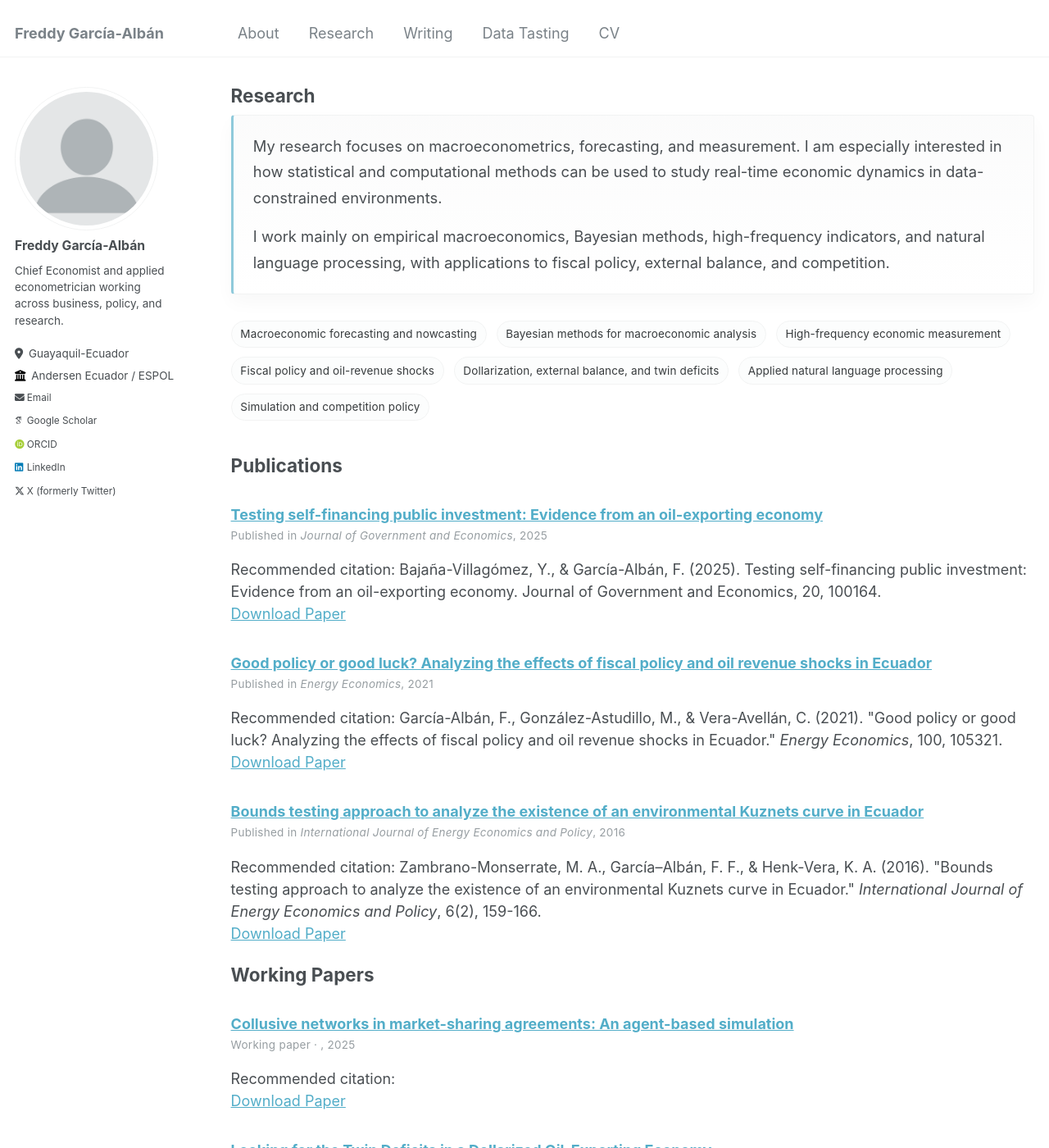
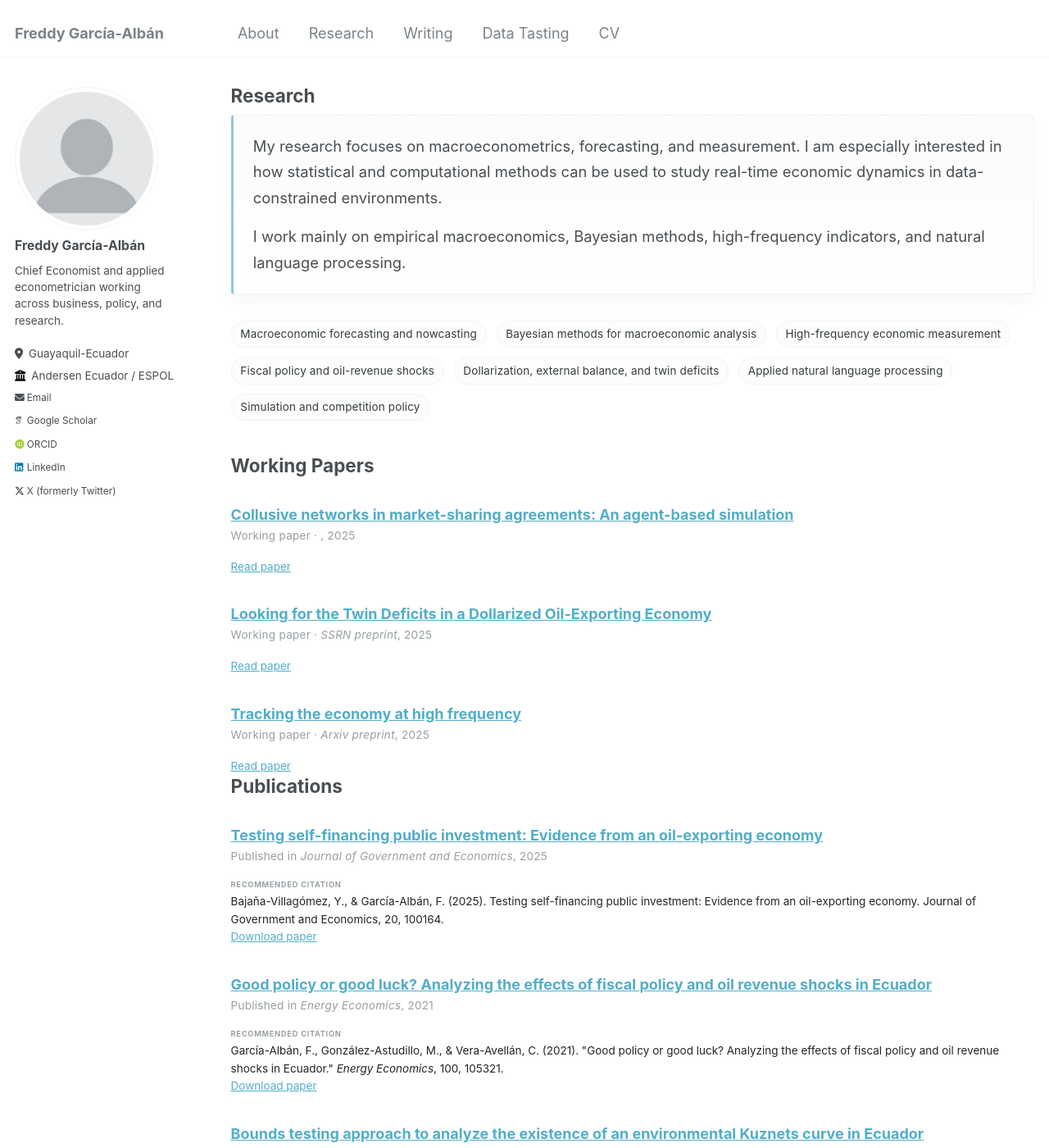
Before and after one commit to EnexFG/EnexFG.github.io, a Jekyll site: the page built from _pages/research.md, in a window 1280 px wide and 1400 px high. Shown: the whole window at 82% size. Built offline with Jekyll 4.4.1, drawn with Linux system fonts in a browser that asks for light colours; some web fonts are replaced; some of the changed text lies outside the part shown.

Commit message:
Style publication links & show working papers
Adjust publication display and styling: update archive and single templates to treat items in the publications collection with publication_status 'working-paper' as working papers (show "Read paper" link and simpler link output), and standardize citation/link markup with new .publication-note and .publication-links classes. Swap the order on the research page to list working papers before published publications and simplify the research intro text. Add SCSS for .publication-note, .publication-links and .publication-note__label to style citations and links.

```diff
--- a/_includes/archive-single.html
+++ b/_includes/archive-single.html
@@ -58,18 +58,26 @@
     <p class="archive__item-excerpt" itemprop="description"><p>{{ post.excerpt | markdownify | remove: '<p>' | remove: '</p>' }}<strong><a href="{{ base_path }}{{ post.url }}" rel="permalink"> Read more</a></strong></p></p>
     {% endif %}
 
-    {% if post.citation and post.paperurl and post.slidesurl %}
-      <p>Recommended citation: {{ post.citation }}<br /><a href="{{ post.paperurl }}">Download Paper</a> | <a href="{{ post.slidesurl }}">Download Slides</a></p>
+    {% if post.collection == 'publications' and post.publication_status == 'working-paper' %}
+      {% if post.paperurl and post.slidesurl %}
+        <p class="publication-links"><a href="{{ post.paperurl }}">Read paper</a> | <a href="{{ post.slidesurl }}">Download slides</a></p>
+      {% elsif post.paperurl %}
+        <p class="publication-links"><a href="{{ post.paperurl }}">Read paper</a></p>
+      {% elsif post.slidesurl %}
+        <p class="publication-links"><a href="{{ post.slidesurl }}">Download slides</a></p>
+      {% endif %}
+    {% elsif post.citation and post.paperurl and post.slidesurl %}
+      <p class="publication-note"><span class="publication-note__label">Recommended citation</span>{{ post.citation }}<br /><a href="{{ post.paperurl }}">Download paper</a> | <a href="{{ post.slidesurl }}">Download slides</a></p>
     {% elsif post.citation and post.paperurl %}
-      <p>Recommended citation: {{ post.citation }}<br /><a href="{{ post.paperurl }}">Download Paper</a></p>
+      <p class="publication-note"><span class="publication-note__label">Recommended citation</span>{{ post.citation }}<br /><a href="{{ post.paperurl }}">Download paper</a></p>
     {% elsif post.citation and post.slidesurl %}
-      <p>Recommended citation: {{ post.citation }}<br /><a href="{{ post.slidesurl }}">Download Slides</a></p>
+      <p class="publication-note"><span class="publication-note__label">Recommended citation</span>{{ post.citation }}<br /><a href="{{ post.slidesurl }}">Download slides</a></p>
     {% elsif post.citation %}
-      <p>Recommended citation: {{ post.citation }}</p>
+      <p class="publication-note"><span class="publication-note__label">Recommended citation</span>{{ post.citation }}</p>
     {% elsif post.paperurl %}
-      <p><a href=" {{ post.paperurl }} ">Download Paper</a></p>
+      <p class="publication-links"><a href="{{ post.paperurl }}">Download paper</a></p>
     {% elsif post.slidesurl %}
-      <p>Download <a href="{{ post.slidesurl }}">Download Slides</a></p></p>
+      <p class="publication-links"><a href="{{ post.slidesurl }}">Download slides</a></p>
     {% endif %}
 
   </article>
--- a/_pages/research.md
+++ b/_pages/research.md
@@ -13,7 +13,7 @@ author_profile: true
 <div class="research-page">
   <div class="research-page__lead">
     <p>My research focuses on macroeconometrics, forecasting, and measurement. I am especially interested in how statistical and computational methods can be used to study real-time economic dynamics in data-constrained environments.</p>
-    <p>I work mainly on empirical macroeconomics, Bayesian methods, high-frequency indicators, and natural language processing, with applications to fiscal policy, external balance, and competition.</p>
+    <p>I work mainly on empirical macroeconomics, Bayesian methods, high-frequency indicators, and natural language processing.</p>
   </div>
 
   <ul class="research-page__topics">
@@ -27,6 +27,13 @@ author_profile: true
   </ul>
 </div>
 
+Working Papers
+============
+
+{% for post in working_papers %}
+  {% include archive-single.html %}
+{% endfor %}
+
 Publications
 ==============
 
@@ -34,13 +41,6 @@ Publications
   {% include archive-single.html %}
 {% endfor %}
 
-Working Papers
-============
-
-{% for post in working_papers %}
-  {% include archive-single.html %}
-{% endfor %}
-
 {% if site.author.googlescholar %}
   <div class="wordwrap">A fuller list is also available on <a href="{{site.author.googlescholar}}">my Google Scholar profile</a>.</div>
 {% endif %}
--- a/_sass/_archive.scss
+++ b/_sass/_archive.scss
@@ -72,6 +72,25 @@
   font-family: $sans-serif;
   font-size: $type-size-6;
   letter-spacing: 0.02em;
+}
+
+.publication-note,
+.publication-links {
+  margin: 0.45em 0 0;
+  color: mix(#000, $gray, 72%);
+  font-family: $sans-serif;
+  font-size: $type-size-6;
+  line-height: 1.6;
+}
+
+.publication-note__label {
+  display: block;
+  margin-bottom: 0.25em;
+  color: mix(#fff, $gray, 16%);
+  font-size: $type-size-7;
+  font-weight: 600;
+  letter-spacing: 0.08em;
+  text-transform: uppercase;
 }
 
 .research-page {
```
Also changed, not shown: _layouts/single.html (+12 -6 lines).
